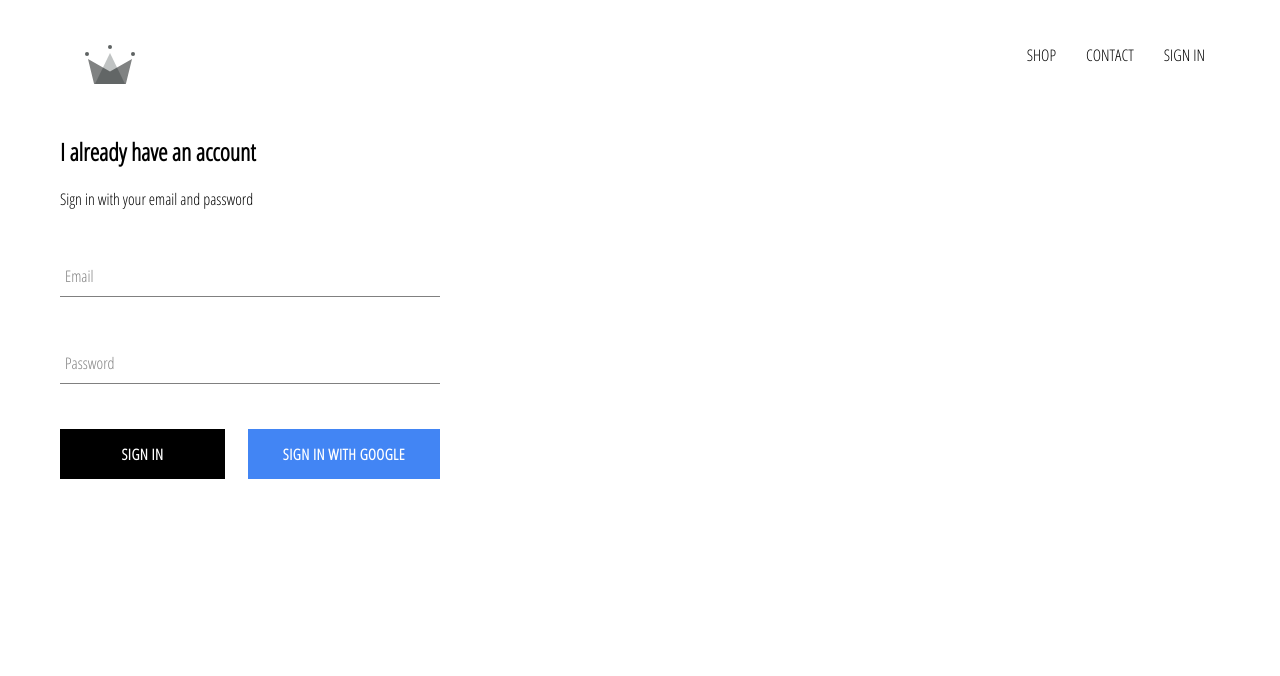
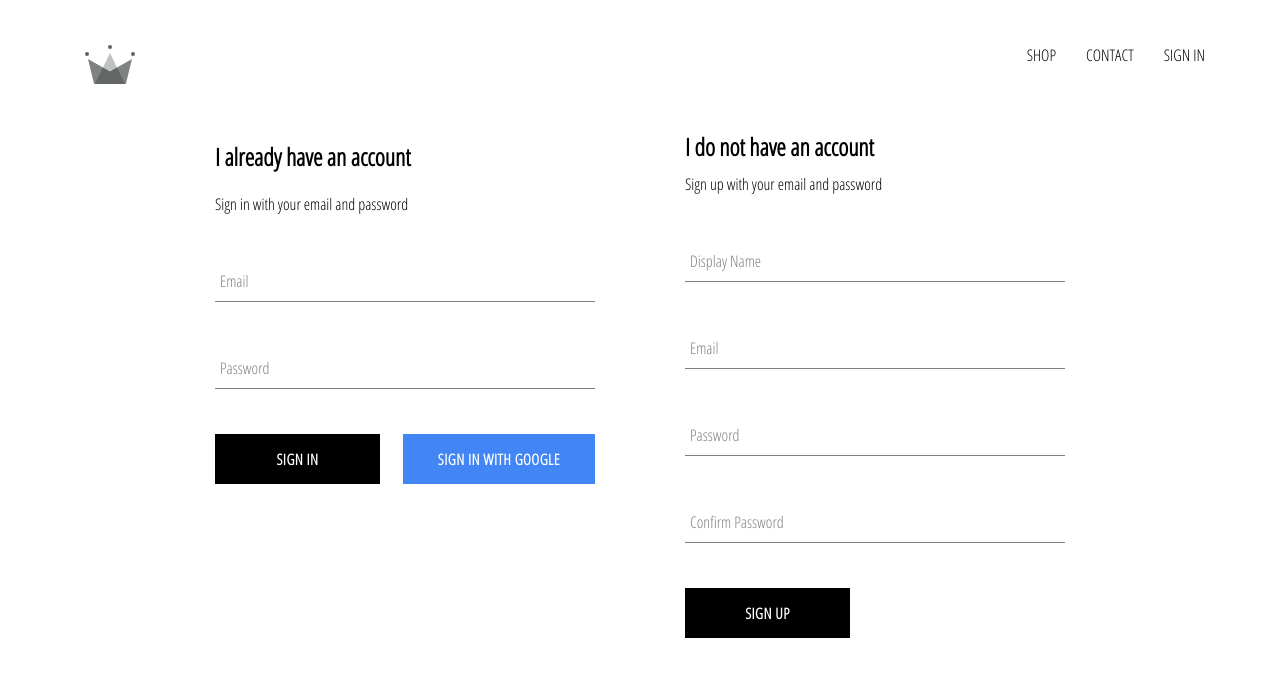
Before and after one commit to Shanlatte/CRWN-CLOTHING, a React (Create React App) app: page /signin in a window 1280 px wide. Shown: the top 676 px of the page. Built offline with nearby package versions, Linux system fonts and the light colour scheme; no server answers.

Commit message:
Cambios 10/8/2020

```diff
--- a/src/App.js
+++ b/src/App.js
@@ -11,9 +11,12 @@ import SignInAndSignUp from './pages/sign-in-and-sign-up/sign-in-and-sign-up.com
 import { auth, createUserProfileDocument } from './firebase/firebase.utils';
 
 function App() {
-  const [currentUser, setCurrentUser] = useState();
+  const [currentUser, setCurrentUser] = useState(undefined);
+
+
 
   useEffect(() => {
+    if (currentUser === undefined) {
       auth.onAuthStateChanged(async userAuth => {
         if (userAuth) {
           const userRef = await createUserProfileDocument(userAuth);
@@ -25,10 +28,12 @@ function App() {
             setCurrentUser(snap);
           });
         } else {
-        setCurrentUser(null);
+          setCurrentUser(undefined);
         }
       })
-  }, [])
+    }
+    console.log(currentUser)
+  }, [currentUser])
 
   return (
     <div >
--- a/src/components/form-input/form-input.component.tsx
+++ b/src/components/form-input/form-input.component.tsx
@@ -4,14 +4,14 @@ import './form-input.styles.scss'
 
 import { IFormInputProps } from '../../data-types/Form-types';
 
-const FormInput: React.FC<IFormInputProps> = ({ handleChange, label, ...otherProps }) => {
+const FormInput: React.FC<IFormInputProps> = ({ handleChange, label, required, type, name, value, ...otherProps }) => {
     return (
 
         <div className="group">
-            <input className="form-input" onChange={handleChange} />
+            <input className="form-input" value={value} name={name} type={type} required={required} onChange={handleChange} />
             {
                 label ?
-                    (<label className={`${otherProps.value.length ? 'shrink' : ''} form-input-label`}>
+                    (<label className={`${value.length ? 'shrink' : ''} form-input-label`}>
                         {label}
                     </label>)
                     : null
--- a/src/components/sign-in/sign-in.component.tsx
+++ b/src/components/sign-in/sign-in.component.tsx
@@ -7,13 +7,21 @@ import { ISignIn, SignDefault } from '../../data-types/Form-types';
 import FormInput from '../form-input/form-input.component';
 import CustomButton from '../custom-button/custom-button.component';
 
-import { signInWithGoogle } from '../../firebase/firebase.utils';
+import { auth, signInWithGoogle } from '../../firebase/firebase.utils';
 
 const SignIn: React.FC = () => {
     const [signInForm, setsignInForm] = useState<ISignIn>(SignDefault);
 
-    const handleSubmit = (event: React.FormEvent<HTMLFormElement>) => {
+    const handleSubmit = async (event: React.FormEvent<HTMLFormElement>) => {
         event.preventDefault();
+
+        const { email, password } = signInForm;
+
+        try {
+            await auth.signInWithEmailAndPassword(email, password)
+        } catch (err) {
+            console.log(err)
+        }
 
         setsignInForm({ ...SignDefault })
     }
--- /dev/null
+++ b/src/components/sign-up/sign-up.component.tsx
@@ -0,0 +1,89 @@
+import React from 'react';
+
+import FormInput from '../form-input/form-input.component';
+import CustomButton from '../custom-button/custom-button.component';
+
+import { auth, createUserProfileDocument } from '../../firebase/firebase.utils';
+
+import './sign-up.styles.scss';
+
+import { ISignUp, SignUpDefault } from '../../data-types/Form-types'
+import { useState } from 'react';
+
+const SignUp: React.FC = () => {
+    const [signUpForm, setSignUpForm] = useState<ISignUp>(SignUpDefault);
+
+    const handleSubmit = async (event: React.FormEvent<HTMLFormElement>) => {
+        event.preventDefault();
+        console.log(signUpForm);
+        const { email, displayName, password, confirmPassword } = signUpForm
+
+        if (password !== confirmPassword) {
+            alert("passwords don't match");
+            return;
+        }
+
+        try {
+            const { user } = await auth.createUserWithEmailAndPassword(email, password);
+            await createUserProfileDocument(user, { displayName });
+
+            setSignUpForm({ ...SignUpDefault })
+        } catch (err) {
+            console.error(err)
+        }
+    }
+
+    const handleChange = (event: React.ChangeEvent<HTMLInputElement>) => {
+        const { value, name } = event.target
+
+        setSignUpForm({ ...signUpForm, [name]: value })
+    }
+
+    return (
+        <div className="sign-up">
+            <h2 className="title">I do not have an account</h2>
+            <span>Sign up with your email and password</span>
+
+            <form className="sign-up-form" onSubmit={handleSubmit}>
+                <FormInput
+                    name="displayName"
+                    type="text"
+                    handleChange={handleChange}
+                    value={signUpForm.displayName}
+                    required
+                    label="Display Name"
+                />
+                <FormInput
+                    name="email"
+                    type="email"
+                    handleChange={handleChange}
+                    value={signUpForm.email}
+                    required
+                    label="Email"
+                />
+                <FormInput
+                    name="password"
+                    type="password"
+                    handleChange={handleChange}
+                    value={signUpForm.password}
+                    label="Password"
+                    required />
+                <FormInput
+                    name="confirmPassword"
+                    type="password"
+                    handleChange={handleChange}
+                    value={signUpForm.confirmPassword}
+                    label="Confirm Password"
+                    required />
+
+                <div className="buttons">
+                    <CustomButton type="submit">Sign Up</CustomButton>
+
+                </div>
+
+            </form>
+        </div>
+    )
+}
+
+export default SignUp;
--- /dev/null
+++ b/src/components/sign-up/sign-up.styles.scss
@@ -0,0 +1,9 @@
+.sign-up {
+  display: flex;
+  flex-direction: column;
+  width: 380px;
+
+  .title {
+    margin: 10px 0;
+  }
+}
--- a/src/data-types/Form-types.ts
+++ b/src/data-types/Form-types.ts
@@ -8,6 +8,20 @@ export const SignDefault: ISignIn = {
     password: ''
 }
 
+export interface ISignUp {
+    displayName: string;
+    email: string;
+    password: string;
+    confirmPassword: string;
+}
+
+export const SignUpDefault: ISignUp = {
+    displayName: '',
+    email: '',
+    password: '',
+    confirmPassword: ''
+}
+
 export interface IFormInputProps {
     name: string;
     type: string;
--- a/src/firebase/firebase.utils.js
+++ b/src/firebase/firebase.utils.js
@@ -43,7 +43,6 @@ export const createUserProfileDocument = async (userAuth, additionalData) => {
             console.log('error creating user ', err.message);
         }
     }
-    console.log(userRef)
     return userRef;
 }
 
--- a/src/pages/sign-in-and-sign-up/sign-in-and-sign-up.component.tsx
+++ b/src/pages/sign-in-and-sign-up/sign-in-and-sign-up.component.tsx
@@ -1,11 +1,15 @@
 import React from 'react';
 
-import SignIn from '../../components/sign-in/sign-in.component'
+import SignIn from '../../components/sign-in/sign-in.component';
+import SignUp from '../../components/sign-up/sign-up.component';
+
+import './sign-in-and-sign-up.styles.scss';
 
 const SignInAndSignUpPage: React.FC = () => {
     return (
-        <div>
+        <div className="sign-in-and-sign-up">
             <SignIn />
+            <SignUp />
         </div>
     )
 }
--- a/src/pages/sign-in-and-sign-up/sign-in-and-sign-up.styles.scss
+++ b/src/pages/sign-in-and-sign-up/sign-in-and-sign-up.styles.scss
@@ -0,0 +1,6 @@
+.sign-in-and-sign-up {
+  width: 850px;
+  display: flex;
+  justify-content: space-between;
+  margin: 30px auto;
+}
```
Lines whose indentation alone changed are shown as unchanged.
